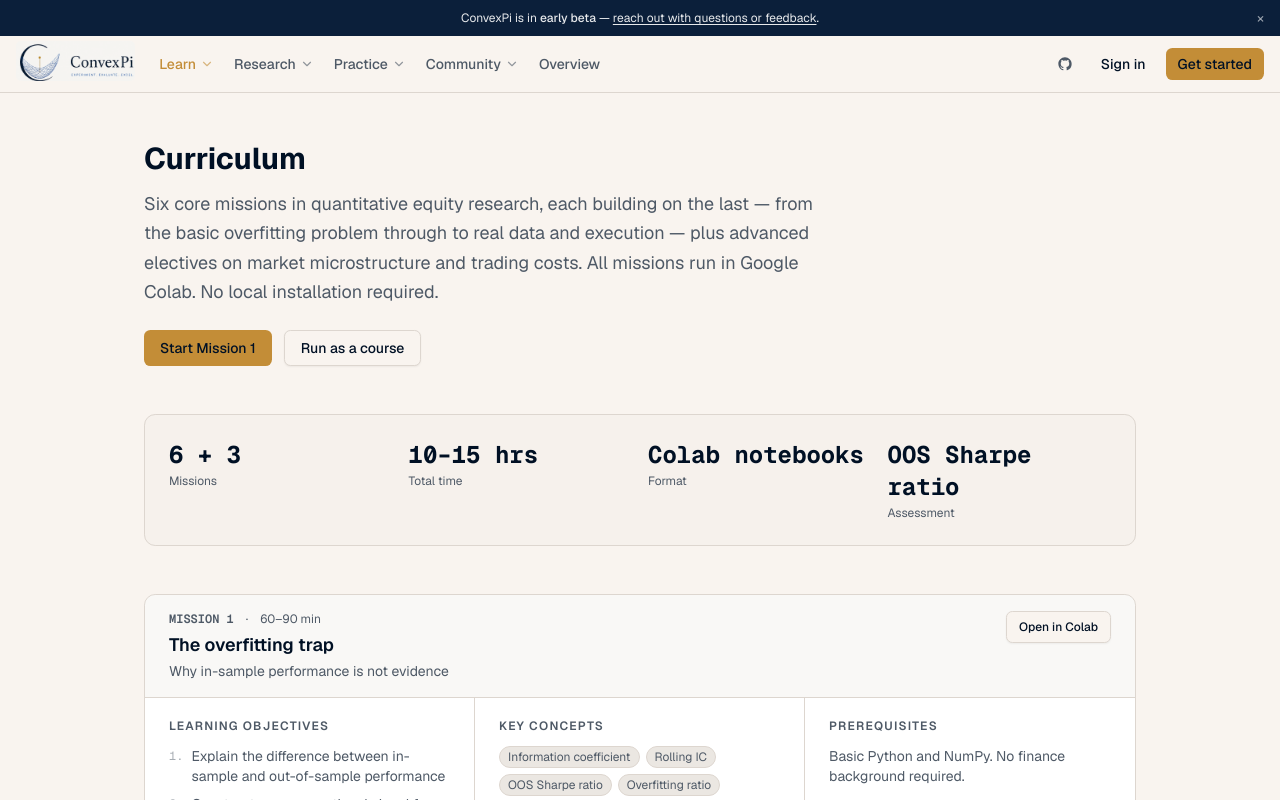
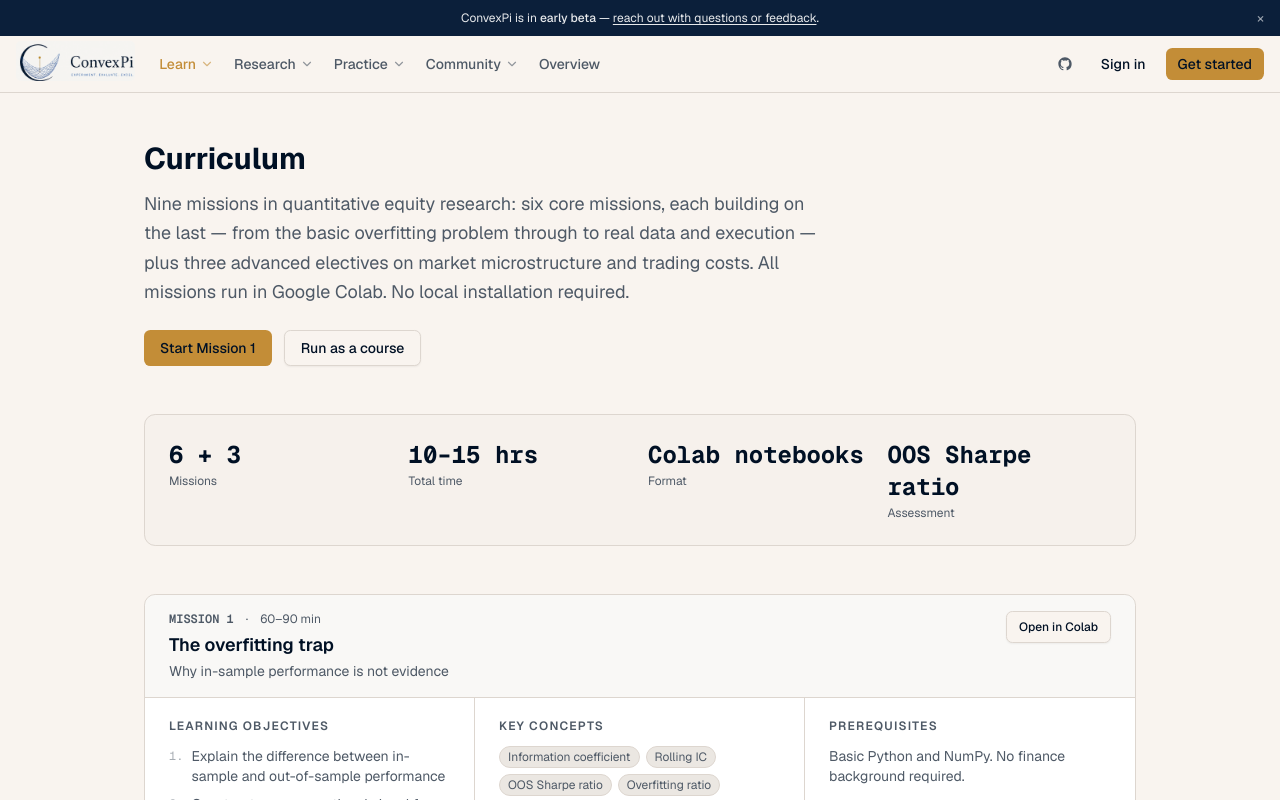
Before and after one commit to convexpi/platform, a Next.js app in the folder web/: page /curriculum in a window 1280 px wide. Shown: the top 800 px of the page. Built offline with nearby package versions, Linux system fonts and the light colour scheme.

Commit message:
Site copy: reflect the 9-mission curriculum
Audit of the main touchpoints found a few stale mission counts predating the
three electives:
- curriculum metadata + intro: six-mission -> nine (six core + three electives)
- homepage Lab card: 'Six structured missions' -> nine

```diff
--- a/web/app/curriculum/page.tsx
+++ b/web/app/curriculum/page.tsx
@@ -5,7 +5,7 @@ import { cn } from '@/lib/utils'
 
 export const metadata: Metadata = {
   title: 'Curriculum — ConvexPi',
-  description: 'A six-mission course in quantitative equity research. Each mission builds the next, culminating in a generalising alpha strategy.',
+  description: 'A nine-mission course in quantitative equity research — six core missions that build to a generalising alpha strategy, plus three advanced electives on market microstructure and trading costs.',
 }
 
 // Curated reading list tying a mission to the on-site research it draws on.
@@ -357,8 +357,8 @@ export default function CurriculumPage() {
       <div className="mb-12 max-w-2xl">
         <h1 className="text-3xl font-bold mb-3">Curriculum</h1>
         <p className="text-muted-foreground text-lg leading-relaxed">
-          Six core missions in quantitative equity research, each building on the last —
-          from the basic overfitting problem through to real data and execution — plus
+          Nine missions in quantitative equity research: six core missions, each building on the
+          last — from the basic overfitting problem through to real data and execution — plus three
           advanced electives on market microstructure and trading costs.
           All missions run in Google Colab. No local installation required.
         </p>
--- a/web/app/page.tsx
+++ b/web/app/page.tsx
@@ -462,7 +462,7 @@ export default async function Home() {
                 label: 'Lab',
                 accentColor: '#0B1F3A',
                 title: 'Alpha Discovery Lab',
-                desc: 'Write strategies against a synthetic equity panel with planted factor signals. Six structured missions take you from naive overfitting to disciplined out-of-sample evaluation.',
+                desc: 'Write strategies against a synthetic equity panel with planted factor signals. Nine structured missions take you from naive overfitting to disciplined out-of-sample evaluation, with electives on microstructure and trading costs.',
                 bullets: [
                   'Python-native (pandas, numpy, scikit-learn)',
                   'IS / OOS breakdown on every submission',
```
